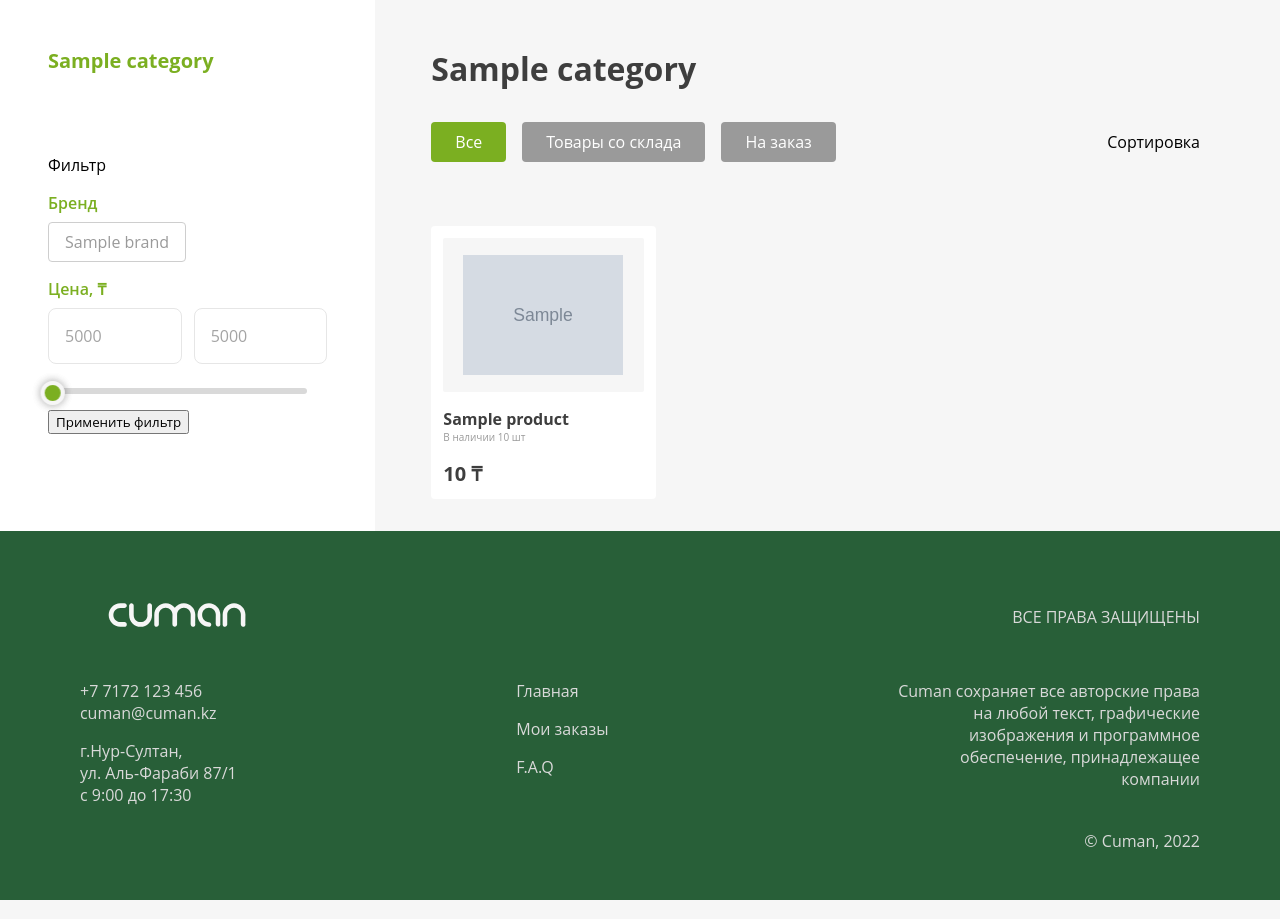
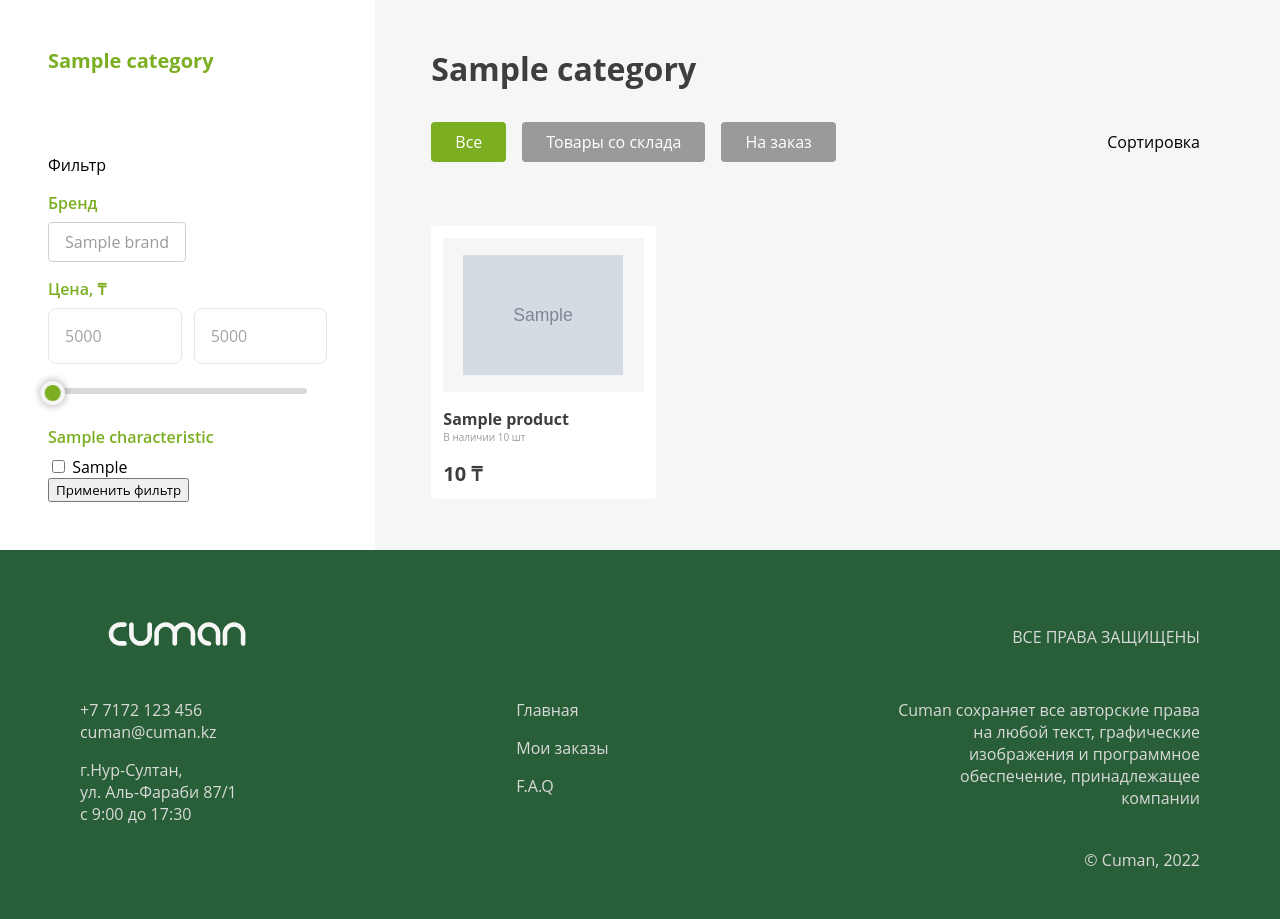
Before and after one commit to jacksylyk/B2B_website, a Django app: page / in a window 1280 px wide. Shown: the part 73-992 px from the top of the page. Run offline with Django 4.2, Linux system fonts and the light colour scheme; tables that the repository leaves empty hold one stand-in row (values such as "Sample post"); grey boxes marked "Sample" are stand-in pictures.

Commit message:
Added: Filtering by characteristics

```diff
--- a/static/common/css/home.css
+++ b/static/common/css/home.css
@@ -285,7 +285,7 @@ input.brand_check[type=checkbox]:hover ~ div.brand {
     gap: 1rem;
 }
 
-.filter__body > div > input {
+.filter.price .filter__body > div > input {
     padding: 1rem;
     width: 100%;
     height: 100%;
--- a/store/models.py
+++ b/store/models.py
@@ -49,10 +49,20 @@ class Product(models.Model):
 
 
 class Characteristic(models.Model):
+    name = models.CharField(max_length=255, verbose_name="Название характеристики")
+    is_filter = models.BooleanField(default=False, verbose_name="Статус для фильтрации")
+
+    def __str__(self):
+        return f"{self.name}"
+
+
+class CharacteristicValue(models.Model):
+    value = models.CharField(max_length=100, verbose_name="Значение")
     product = models.ForeignKey(Product, on_delete=models.CASCADE)
-    name = models.CharField(max_length=255, verbose_name="Название характеристики")
-    value = models.CharField(max_length=255, verbose_name="Значение характеристики")
-    is_filter = models.BooleanField(default=False, verbose_name="Статус для фильтрации")
+    characteristic = models.ForeignKey(Characteristic, on_delete=models.CASCADE)
+
+    def __str__(self):
+        return f"{self.characteristic.name}: {self.value}"
 
 
 class Cart(models.Model):
--- a/store/templatetags/cart_filters.py
+++ b/store/templatetags/cart_filters.py
@@ -1,5 +1,6 @@
 from django import template
 from django.contrib.humanize.templatetags.humanize import intcomma
+from ..models import Characteristic
 
 register = template.Library()
 
@@ -8,10 +9,12 @@ register = template.Library()
 def total_price(cart_items):
     return sum(item.product.price * item.quantity for item in cart_items)
 
+
 @register.filter(name='multiply')
 def multiply(value, arg):
     return value * arg
 
+
 @register.filter(name='price_filter')
 def price_filter(price):
     return intcomma(price).replace(',', ' ')
--- a/store/views.py
+++ b/store/views.py
@@ -1,10 +1,16 @@
+import json
+import operator
+from collections import defaultdict
+from functools import reduce
+
+from django.db.models import Q
 from django.db.models import Min, Max
 from django.http.response import HttpResponse, JsonResponse
 from django.shortcuts import render, redirect, get_object_or_404
 from django.views.generic import DetailView
 
 from .forms import CartItemForm, ProductFilterForm
-from .models import Category, Product, Cart, CartItem, Brand, Characteristic
+from .models import Category, Product, Cart, CartItem, Brand, Characteristic, CharacteristicValue
 from django.contrib.auth.decorators import login_required
 from django.contrib import messages
 
@@ -23,37 +29,53 @@ def category_detail(request, category_id=None):
     category = get_object_or_404(Category, id=category_id)
     categories = Category.objects.all()
     brands = Brand.objects.filter(brand_product__category=category).distinct()
-    characteristics = Characteristic.objects.filter(is_filter=True)
 
-    # Get the brand and characteristic filters from the request
+    characteristics = CharacteristicValue.objects.filter(product__category=category).distinct()
+    characteristics_filter = defaultdict(list)
+
+    for characteristic in characteristics:
+        characteristics_filter[characteristic.characteristic.name].append(characteristic.value)
+
     brand_filter = request.GET.getlist('brand')
     brand_ids = Brand.objects.filter(name__in=brand_filter).values_list('id', flat=True)
     characteristic_filter = request.GET.getlist('characteristic')
+
     min_price = request.GET.get('min_price')
     max_price = request.GET.get('max_price')
-    # If a brand filter is applied, filter the products by brand
+
+    products = Product.objects.all()
+
+    if characteristic_filter:
+        char_names = [char.split('|')[0] for char in characteristic_filter]
+        char_values = [char.split('|')[1] for char in characteristic_filter]
+        chars_by_name = {}
+
+        for name, value in zip(char_names, char_values):
+            if name not in chars_by_name:
+                chars_by_name[name] = []
+            chars_by_name[name].append(value)
+
+        for name, values in chars_by_name.items():
+            filter_char = Characteristic.objects.get(name=name)
+            products &= products.filter(characteristicvalue__characteristic=filter_char,
+                                        characteristicvalue__value__in=values)
+
     if brand_ids:
-        products = Product.objects.filter(category=category, brand__in=brand_ids)
+        products = products.filter(category=category, brand__in=brand_ids)
     else:
-        products = Product.objects.filter(category=category)
+        products = products.filter(category=category)
 
-    # If a characteristic filter is applied, filter the products by characteristic
-    if characteristic_filter:
-        products = products.filter(characteristics__in=characteristic_filter)
-
-    if min_price or max_price:
-        if min_price:
-            products = products.filter(price__gte=min_price)
-        if max_price:
-            products = products.filter(price__lte=max_price)
-
+    if min_price:
+        products = products.filter(price__gte=min_price)
+    if max_price:
+        products = products.filter(price__lte=max_price)
     context = {
         'category_active': category,
         'products': products,
         'categories': categories,
         'filter': {
             'brands': brands,
-            'characteristics': characteristics,
+            'characteristics': dict(characteristics_filter),
             'min_price': products.aggregate(Min('price'))['price__min'],
             'max_price': products.aggregate(Max('price'))['price__max'],
         }
--- a/templates/store/home.html
+++ b/templates/store/home.html
@@ -61,12 +61,34 @@
 
                                 const inputs = [min_price, max_price];
 
-                                slider.noUiSlider.on('update', function (values, handle){
+                                slider.noUiSlider.on('update', function (values, handle) {
                                     inputs[handle].value = Math.round(values[handle])
                                 })
                             </script>
                         </div>
                     </div>
+                    {% for i in characteristics %}
+                        <p>1</p>
+                    {% endfor %}
+                    {% for characteristic_title, characteristic_values in filter.characteristics.items %}
+                        <div class="filter characteristics">
+                            <div class="filter__title">{{ characteristic_title }}</div>
+                            <div class="filter__body">
+                                {% for value in characteristic_values %}
+                                    <div class="check">
+                                        <input type="checkbox"
+                                               id="check_{{ forloop.parentloop.counter0 }}_{{ forloop.counter }}"
+                                               name="characteristic" value="{{ characteristic_title }}|{{ value }}">
+                                        <label class="value"
+                                               for="check_{{ forloop.parentloop.counter0 }}_{{ forloop.counter }}">{{ value }}</label>
+                                    </div>
+                                {% endfor %}
+                            </div>
+                        </div>
+                    {% endfor %}
+
+
+
                     <button type="submit">Применить фильтр</button>
                 </form>
 
```
Also changed, not shown: store/admin.py (+16 -7 lines).
